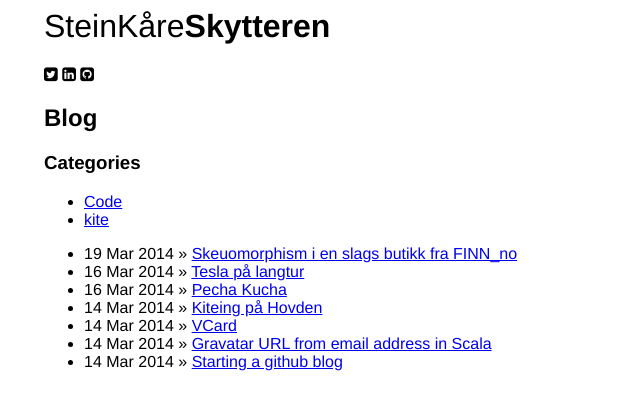
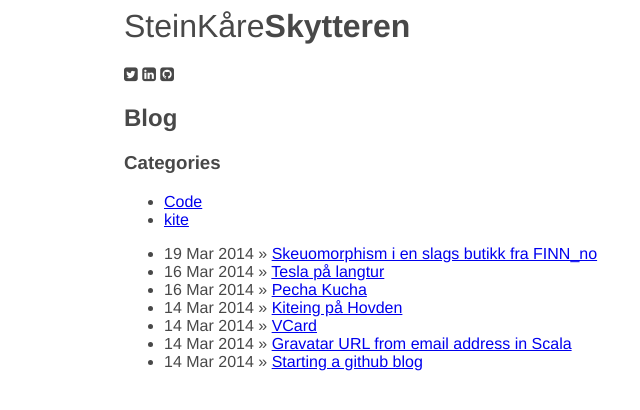
Before and after one commit to skytteren/skytteren.github.io, a Jekyll site: the page built from index.html, in a window 1280 px wide. Shown: the top 410 px of the page, without its empty margins (116-756 px from the left). Built offline with Jekyll 4.4.1, drawn with Linux system fonts in a browser that asks for light colours; nearby versions of some CDN libraries; Markdown is read by kramdown in place of the engine named in the settings.

Commit message:
Update style.css

```diff
--- a/css/style.css
+++ b/css/style.css
@@ -1,5 +1,6 @@
 body {
   font-family: helvetica, sans-serif;
+  color: #484848;
 }
 
 header a{
@@ -12,6 +13,6 @@ h1 .thin{
 }
 
 .container{
-  max-width: 960;
+  max-width: 800;
   margin: 0 auto;
 }
```
